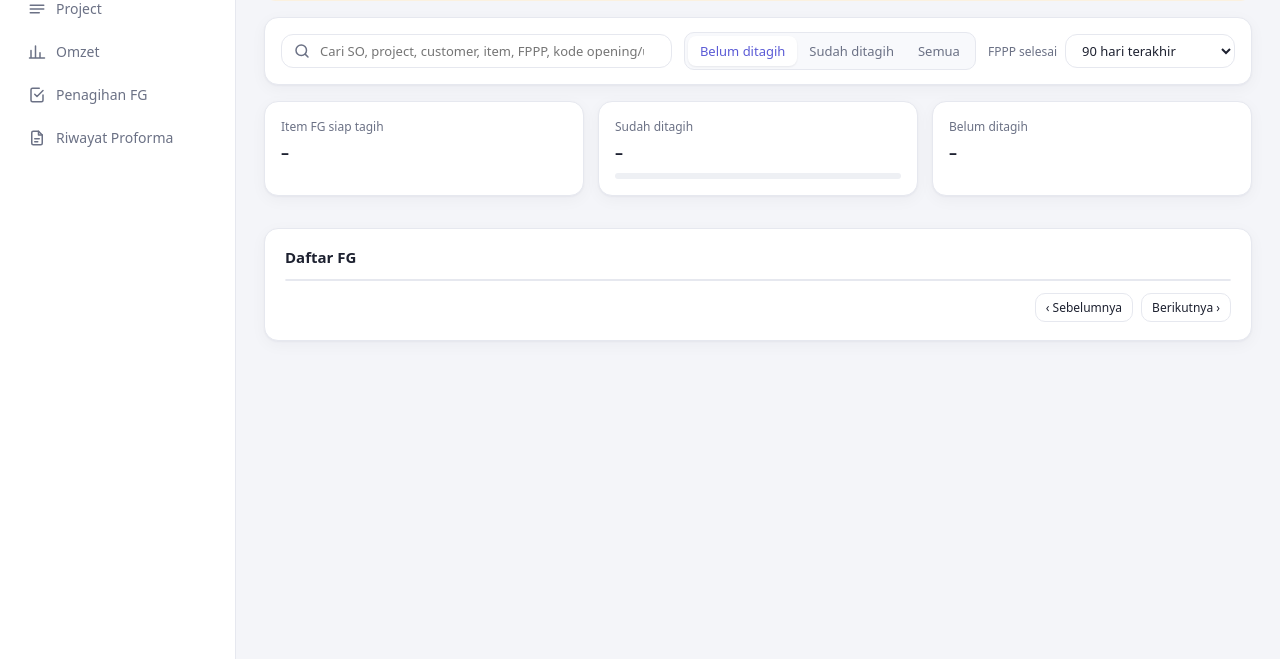
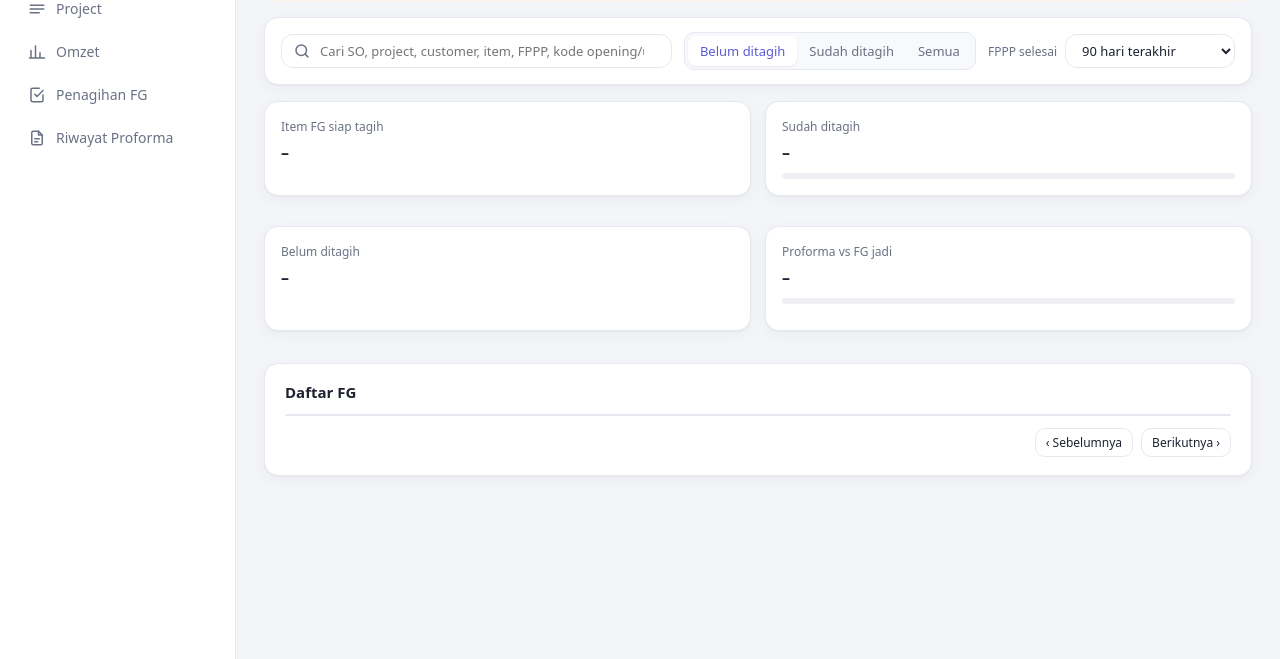
Before and after one commit to RivaroFarrelino/dashboard-project, a Python web app: template templates/penagihan.html in a window 1280 px wide. Shown: the part 141-800 px from the top of the page. Run offline with Jinja, Linux system fonts and the light colour scheme; the template is opened without the code that fills it, so the values that code supplies are empty; some web fonts are replaced.

Commit message:
feat: update KPI grid layout to include 'Proforma vs FG jadi' card

```diff
--- a/templates/penagihan.html
+++ b/templates/penagihan.html
@@ -31,10 +31,11 @@
   </label>
 </div>
 
-<div class="kpi-grid kpi-3">
+<div class="kpi-grid kpi-4">
   <div class="card kpi"><div class="kpi-label">Item FG siap tagih</div><div class="kpi-value" id="k-fg">–</div><div class="kpi-sub" id="k-fg-sub"></div></div>
   <div class="card kpi"><div class="kpi-label">Sudah ditagih</div><div class="kpi-value" id="k-tagih">–</div><div class="kpi-sub" id="k-tagih-sub"></div><div class="bar"><span id="k-tagih-bar"></span></div></div>
   <div class="card kpi"><div class="kpi-label">Belum ditagih</div><div class="kpi-value" id="k-belum">–</div><div class="kpi-sub" id="k-belum-sub"></div></div>
+  <div class="card kpi"><div class="kpi-label">Proforma vs FG jadi</div><div class="kpi-value" id="k-pf">–</div><div class="bar"><span id="k-pf-bar"></span></div><dl class="kpi-rinci" id="k-pf-rinci"></dl></div>
 </div>
 
 <div class="card">
```
